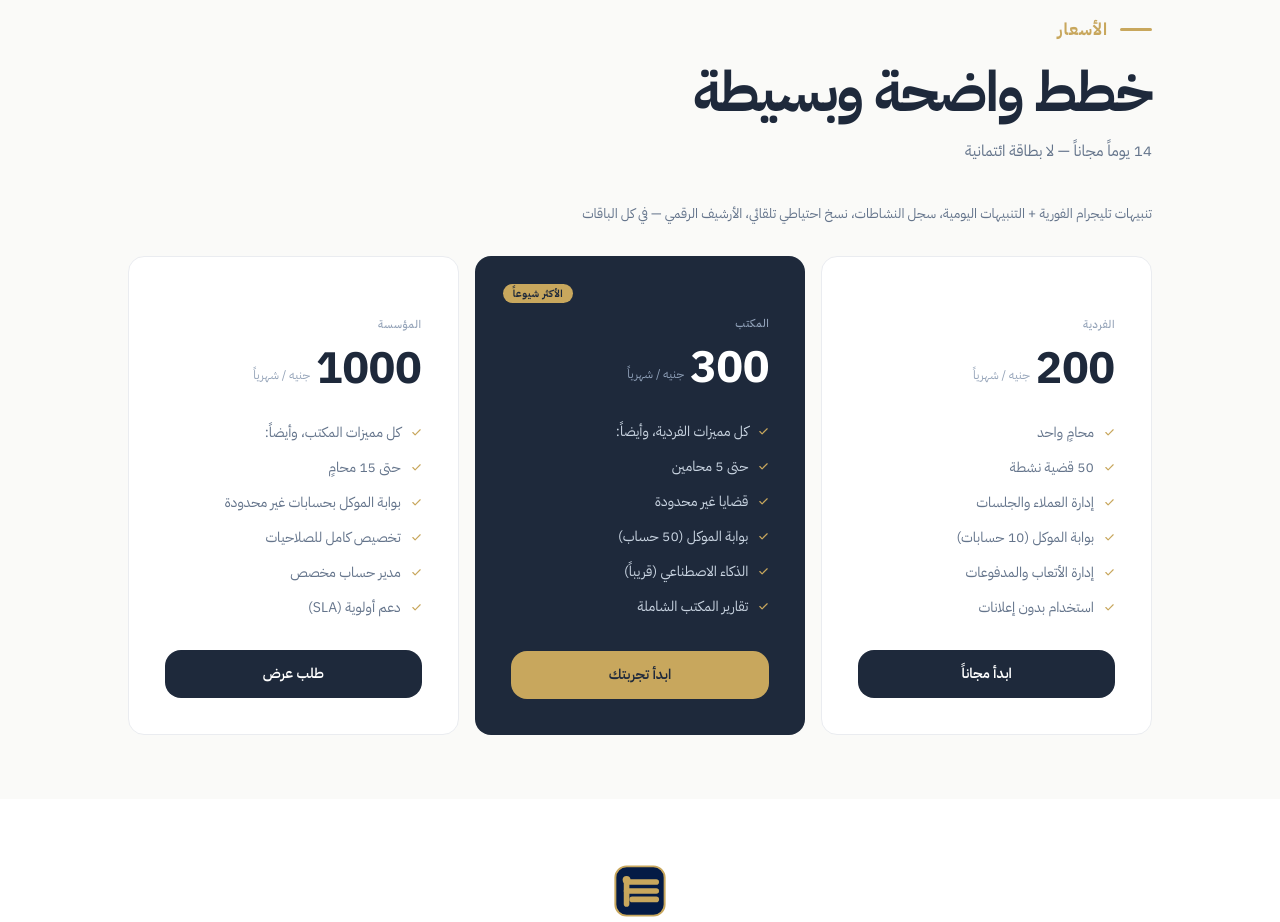
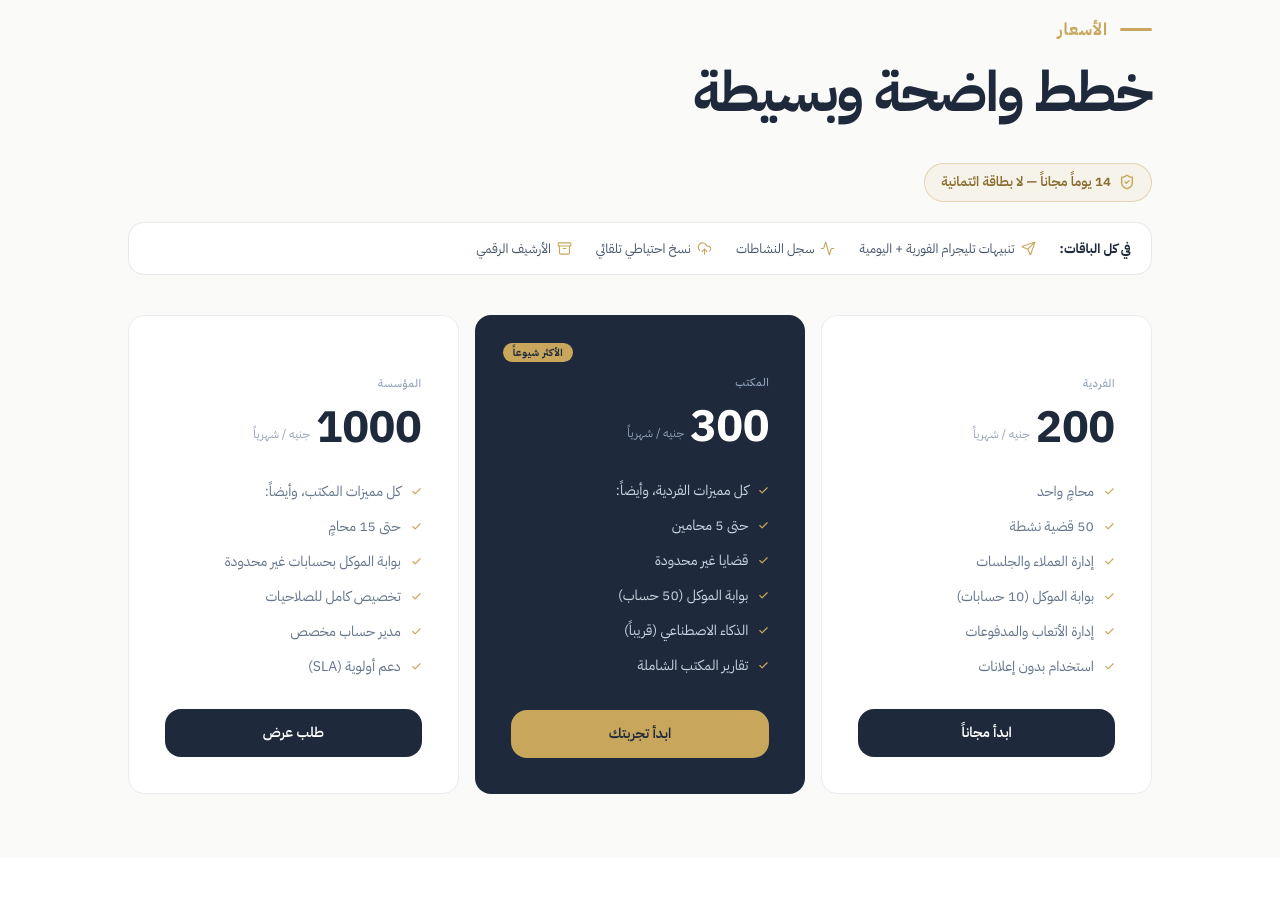
Before and after one commit to mohammedabdelnasser884-hash/Sanad-landing, a React (Vite) app: page / in a window 1280 px wide. Shown: the part 5080-6002 px from the top of the page. Built offline with nearby package versions, Linux system fonts and the light colour scheme.

Commit message:
Update PricingSection.tsx

```diff
--- a/src/components/sections/PricingSection.tsx
+++ b/src/components/sections/PricingSection.tsx
@@ -1,7 +1,7 @@
 import { motion } from "framer-motion";
 import { useInView } from "framer-motion";
 import { useRef } from "react";
-import { Check } from "lucide-react";
+import { Check, ShieldCheck, Send, Activity, CloudUpload, Archive } from "lucide-react";
 import SectionHeading from "@/components/SectionHeading";
 
 const ease = [0.22, 1, 0.36, 1] as const;
@@ -36,7 +36,12 @@ const plans = [
   },
 ];
 
-const sharedFeatures = "تنبيهات تليجرام الفورية + التنبيهات اليومية، سجل النشاطات، نسخ احتياطي تلقائي، الأرشيف الرقمي — في كل الباقات";
+const sharedFeatures = [
+  { icon: Send, label: "تنبيهات تليجرام الفورية + اليومية" },
+  { icon: Activity, label: "سجل النشاطات" },
+  { icon: CloudUpload, label: "نسخ احتياطي تلقائي" },
+  { icon: Archive, label: "الأرشيف الرقمي" },
+];
 
 export default function PricingSection() {
   const ref = useRef(null);
@@ -55,19 +60,46 @@ export default function PricingSection() {
           <SectionHeading
             eyebrow="الأسعار"
             title="خطط واضحة وبسيطة"
-            subtitle="14 يوماً مجاناً — لا بطاقة ائتمانية"
           />
         </motion.div>
 
-        <motion.p
+        {/* Frame 1 — pill badge, free-trial message */}
+        <motion.div
           initial={{ opacity: 0, y: 8 }}
           animate={isInView ? { opacity: 1, y: 0 } : {}}
           transition={{ duration: 0.5, ease, delay: 0.1 }}
-          className="text-[#64748B] mb-8"
-          style={{ fontSize: 13.5 }}
+          className="mb-5"
         >
-          {sharedFeatures}
-        </motion.p>
+          <span
+            className="inline-flex items-center gap-2 rounded-full border border-[#C8A75D]/40 bg-[#C8A75D]/[0.08] text-[#8A6D2F] font-semibold px-4 py-2"
+            style={{ fontSize: 13.5 }}
+          >
+            <ShieldCheck size={16} className="text-[#C8A75D]" strokeWidth={2.2} />
+            14 يوماً مجاناً — لا بطاقة ائتمانية
+          </span>
+        </motion.div>
+
+        {/* Frame 2 — bordered card, shared-features chip row */}
+        <motion.div
+          initial={{ opacity: 0, y: 8 }}
+          animate={isInView ? { opacity: 1, y: 0 } : {}}
+          transition={{ duration: 0.5, ease, delay: 0.18 }}
+          className="rounded-2xl border border-[#1E293B]/10 bg-white px-5 py-4 mb-10 flex flex-wrap items-center gap-x-6 gap-y-3"
+        >
+          <span className="font-bold text-[#1E293B]" style={{ fontSize: 13 }}>
+            في كل الباقات:
+          </span>
+          {sharedFeatures.map((f, i) => (
+            <span
+              key={i}
+              className="inline-flex items-center gap-1.5 text-[#475569]"
+              style={{ fontSize: 13 }}
+            >
+              <f.icon size={15} className="text-[#C8A75D]" strokeWidth={1.8} />
+              {f.label}
+            </span>
+          ))}
+        </motion.div>
 
         <div className="grid grid-cols-1 md:grid-cols-3 gap-4">
           {plans.map((plan, i) => (
```
